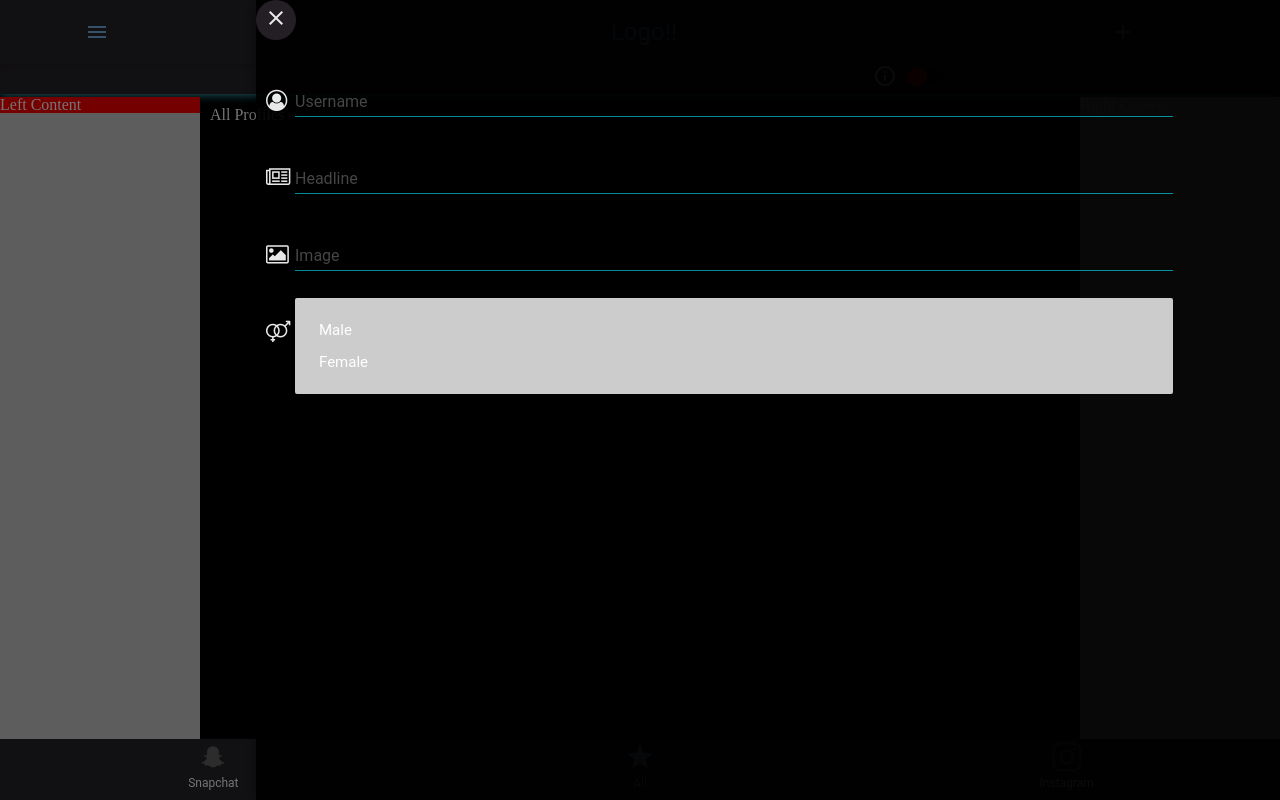
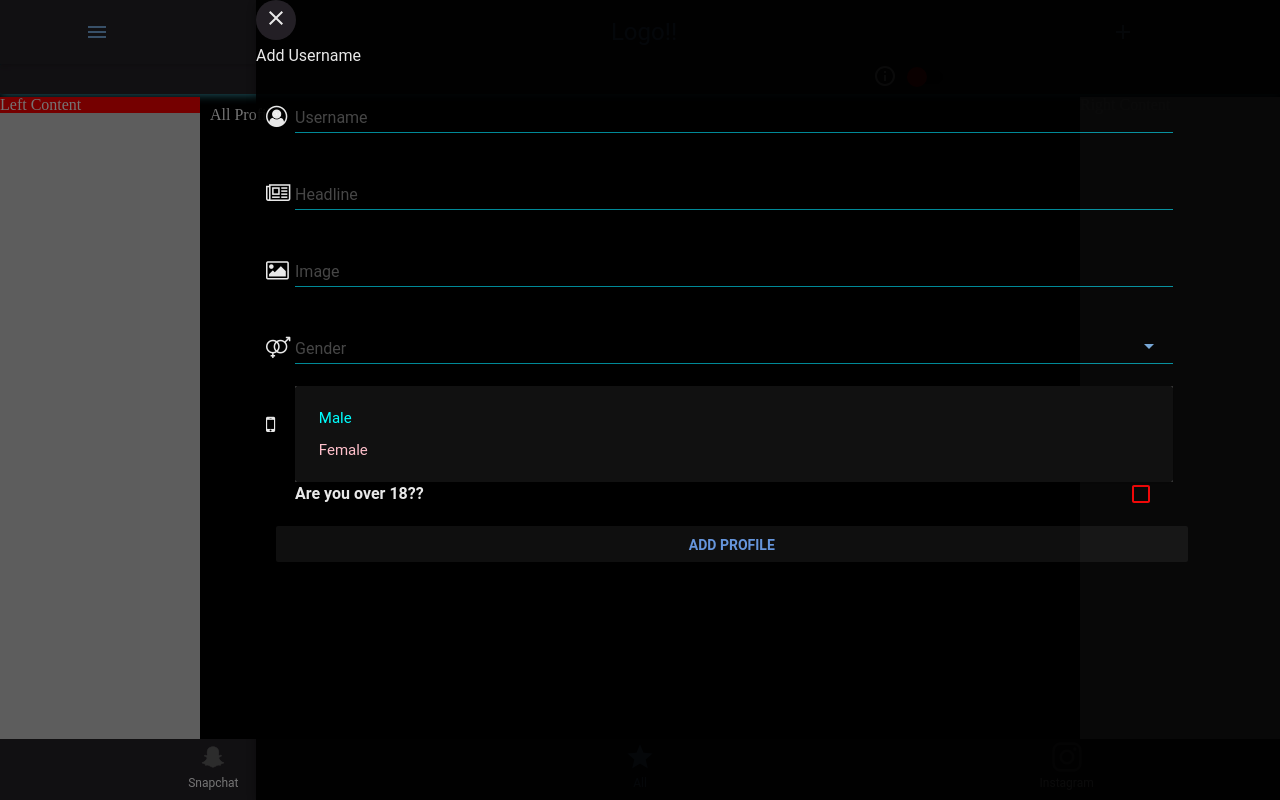
Before and after one commit to benhaynesse/SocialAddsFinal, a React app: page / in a window 1280 px wide. Both pictures are taken after a click on the element 733 px from the left and 334 px from the top of the page. Built offline with nearby package versions, Linux system fonts and the light colour scheme; what react-tap-event-plugin would draw is missing.

Commit message:
Allowed for es6 function inside react and almost finished add username modal. Some Validation to finish

```diff
--- a/package.json
+++ b/package.json
@@ -17,9 +17,10 @@
   "devDependencies": {
     "babel-core": "^6.25.0",
     "babel-loader": "^7.1.1",
+    "babel-plugin-transform-class-properties": "^6.24.1",
+    "babel-plugin-transform-object-rest-spread": "^6.23.0",
     "babel-preset-es2015": "^6.24.1",
     "babel-preset-react": "^6.24.1",
-    "babel-plugin-transform-object-rest-spread": "^6.23.0",
     "css-loader": "^0.28.4",
     "file-loader": "^0.11.2",
     "image-webpack-loader": "^3.3.1",
@@ -32,7 +33,7 @@
   "dependencies": {
     "axios": "^0.16.2",
     "history": "^4.6.3",
-    "material-ui": "^0.18.7",
+    "material-ui": "^0.19.1",
     "react": "^15.6.1",
     "react-dom": "^15.6.1",
     "react-fontawesome": "^1.6.1",
--- a/src/App/Components/Drawers/AddDraw.jsx
+++ b/src/App/Components/Drawers/AddDraw.jsx
@@ -13,27 +13,98 @@ import SelectField from 'material-ui/SelectField';
 import MenuItem from 'material-ui/MenuItem';
 
 
-import { cyan700 } from 'material-ui/styles/colors';
+import FlatButton from 'material-ui/FlatButton';
+import Checkbox from 'material-ui/Checkbox';
+import CheckedBoxIcon from 'material-ui/svg-icons/toggle/check-box';
+import CheckBoxIcon from 'material-ui/svg-icons/toggle/check-box-outline-blank';
+
+
+import { cyan700, lightGreenA400, purple400, purpleA400 } from 'material-ui/styles/colors';
+
 
 import './adddraw.scss';
 
+
+
+
 class AddDraw extends Component {
 
-    constructor(props){
+    constructor(props) {
         super(props);
 
         this.state = {
-            optionValue:null,
+            genderValue: null,
+            platformValue: null,
+            ageCheck: false,
+            errors:
+            {
+                username: false,
+                headline: false,
+                gender: false,
+                platform: false
+            }
+        }
+
+    }
+
+    handleGenderChange(event, index, value) {
+        let errors = this.state.errors;
+        errors = { ...errors, gender: false };
+        this.setState({ genderValue: value, errors })
+    }
+
+    handlePlatformChange(e, index, value) {
+        let errors = this.state.errors;
+        errors = { ...errors, platform: false };
+        this.setState({ platformValue: value, errors })
+    }
+
+    handleCheck(state) {
+        this.setState({ ageCheck: state })
+    }
+
+    handleSubmit() {
+        let username = this.refs.txtUsername.input.value;
+        let headline = this.refs.txtHeadline.input.refs.input.value;
+        let gender = this.refs.txtGender.props.value;
+        let platform = this.refs.txtPlatform.props.value;
+        let { ageCheck } = this.state;
+
+        let errors = { ...this.state.errors };
+
+        if (!username) {
+            errors = { ...errors, username: true };
+
+        }
+
+        if (!gender) {
+            errors = { ...errors, gender: true };
+        }
+
+        if (!platform) {
+            errors = { ...errors, platform: true };
+        }
+
+        this.setState({ errors });
+
+
+        console.log(username, headline, gender, platform, ageCheck);
+
+
+
+    }
+
+    handleOnChange(item) {
+
+        if (this.state.errors[item]) {
+            let errors = this.state.errors;
+            errors = { ...errors, [item]: false };
+            this.setState({ errors });
         }
     }
 
-    handleChange(event, index, value){
-        this.setState({optionValue:value})
-    }
+    render() {
 
-
-    render() {
-        console.log(this.state.optionValue);
         return (
             <Drawer containerClassName="add-profile-draw"
                 containerStyle={{ transition: 'all cubic-bezier(0.23, 1, 0.32, 1)', transitionDuration: '1s', background: 'black', 'opacity': 0.91 }}
@@ -45,7 +116,10 @@ class AddDraw extends Component {
                 <FloatingActionButton mini style={{ 'float': 'left' }} onTouchTap={this.props.toggleDraw}>
                     <CloseIcon color='white' />
                 </FloatingActionButton>
-                <br /><br /><br />
+
+                <br />
+                <br /><br />
+                <h1>Add Username</h1>
 
                 <div className="add-profile-form">
 
@@ -55,7 +129,10 @@ class AddDraw extends Component {
                             floatingLabelFocusStyle={{ color: cyan700 }}
                             underlineStyle={{ borderColor: cyan700 }}
                             hintText={"Add your username"}
+                            errorText={this.state.errors.username ? "This field is required" : null}
                             floatingLabelText={"Username"}
+                            ref="txtUsername"
+                            onChange={() => this.handleOnChange('username')}
                         />
                     </div>
 
@@ -70,6 +147,7 @@ class AddDraw extends Component {
                             floatingLabelFocusStyle={{ color: cyan700 }}
                             underlineStyle={{ borderColor: cyan700 }}
                             style={{ width: '100%' }}
+                            ref="txtHeadline"
                         />
                     </div>
 
@@ -92,29 +170,60 @@ class AddDraw extends Component {
                     <div className="form-control">
                         <i className="textIcon fa fa-venus-mars"></i>
                         <SelectField
-                            value={this.state.optionValue}
-                            onChange={(a,b,c)=> this.handleChange(a,b,c)}
+                            value={this.state.genderValue}
+                            onChange={(a, b, c) => this.handleGenderChange(a, b, c)}
                             floatingLabelText="Gender"
+                            dropDownMenuProps={{ anchorOrigin: { vertical: 'bottom', horizontal: 'middle' } }}
+                            underlineStyle={{ borderColor: cyan700 }}
+                            listStyle={{ background: '#111' }}
+                            ref="txtGender"
+                            errorText={this.state.errors.gender ? "This field is required" : null}
+                        >
+                            <MenuItem key={1} value={'M'} primaryText={<p style={{ color: 'aqua' }}>Male</p>} />
+                            <MenuItem key={2} value={'F'} primaryText={<p style={{ color: 'pink' }}>Female</p>} />
+                        </SelectField>
+                    </div>
 
-
-
-                            floatingLabelFocusStyle={{ color: cyan700 }}
+                    <div className="form-control">
+                        <i className="textIcon fa fa-mobile-phone"></i>
+                        <SelectField
+                            value={this.state.platformValue}
+                            onChange={(a, b, c) => this.handlePlatformChange(a, b, c)}
+                            floatingLabelText="Platform"
+                            dropDownMenuProps={{ anchorOrigin: { vertical: 'bottom', horizontal: 'middle' } }}
                             underlineStyle={{ borderColor: cyan700 }}
+                            listStyle={{ background: '#111' }}
+                            ref="txtPlatform"
+                            errorText={this.state.errors.platform ? "This field is required" : null}
                         >
-                        <MenuItem key={1} value={'M'} primaryText="Male"/>
-                        <MenuItem key={2} value={'F'} primaryText="Female"/>
+                            <MenuItem key={1} value={'1'} primaryText={<p style={{ color: 'yellow' }}>Snapchat</p>} />
+                            <MenuItem key={2} value={'2'} primaryText={<p style={{ color: purpleA400 }}>Instagram</p>} />
                         </SelectField>
                     </div>
 
 
 
+                    <div className="form-control">
+                        <i className="textIcon fa"></i>
+                        <Checkbox
+                            checkedIcon={<CheckedBoxIcon style={{ fill: lightGreenA400 }} />}
+                            uncheckedIcon={<CheckBoxIcon style={{ fill: 'red' }} />}
+                            label={"Are you over 18??"}
+                            labelPosition="left"
+                            onCheck={(e, checked) => this.handleCheck(checked)}
+                            checked={this.state.ageCheck}
+                            style={{ marginTop: 28, fontWeight: 'bold' }}
+                        />
+
+                    </div>
 
 
+                    <div className="form-control">
+                        <FlatButton style={{ margin: 15 }} onClick={() => this.handleSubmit()} backgroundColor={'#111'} labelStyle={{ color: '#70A4F2', fontWeight: 'bold' }} label="Add Profile" fullWidth={true} />
+                    </div>
 
 
-
-
-                    </div>
+                </div>
 
 
 
@@ -123,7 +232,7 @@ class AddDraw extends Component {
 
 
             </Drawer>
-                );
+        );
     }
 }
 
--- a/src/App/Components/Drawers/FilterDraw.jsx
+++ b/src/App/Components/Drawers/FilterDraw.jsx
@@ -91,10 +91,10 @@ class FilterDrawer extends Component {
         })
         return (
             <Drawer
-                containerStyle={{marginTop:'10px', transition: 'all cubic-bezier(0.23, 1, 0.32, 1)', transitionDuration: '1s', background: 'black', 'opacity': 0.91 }}
+                containerStyle={{transition: 'all cubic-bezier(0.23, 1, 0.32, 1)', transitionDuration: '1s', background: 'black', 'opacity': 0.91 }}
                 docked={false}
                 onRequestChange={this.props.toggleDraw}
-                width={'20%'}
+                width={200}
                 open={this.props.drawState}
             >
                 <FloatingActionButton mini style={{ 'float': 'right' }} onTouchTap={this.props.toggleDraw}>
--- a/src/App/Components/Drawers/adddraw.scss
+++ b/src/App/Components/Drawers/adddraw.scss
@@ -1,5 +1,7 @@
 .add-profile-draw{
     width:80%!important;
+
+    overflow-y: auto;
 
 
 
@@ -30,10 +32,16 @@
             flex:1;
         }
 
+        .miTest div div div{
+            color:pink!important;
+        }
+
+
     }
 
     .gender-control{
         border:2px solid aqua;
+
     }
 
 
@@ -41,4 +49,6 @@
 
 
 
+
+
 }
--- a/webpack.config.js
+++ b/webpack.config.js
@@ -23,7 +23,7 @@ module.exports = {
                     loader: "babel-loader",
                     query: {
                         presets: ["es2015", "react"],
-                        "plugins": ["transform-object-rest-spread"]
+                        "plugins": ["transform-object-rest-spread", "transform-class-properties"]
 
                     }
                 },
```
Also changed, not shown: 1 other file (tests, documents, lock files or other folders).
